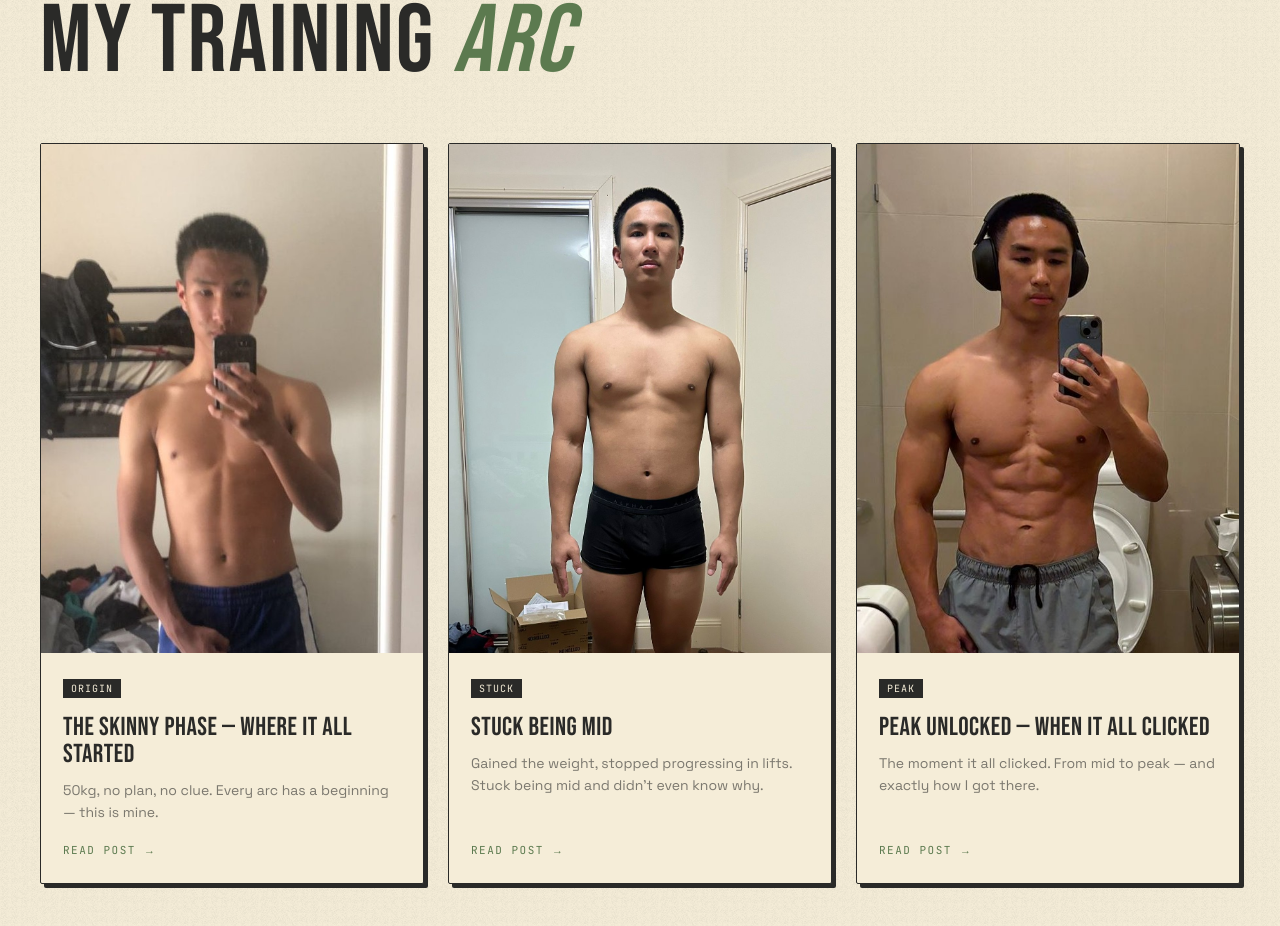
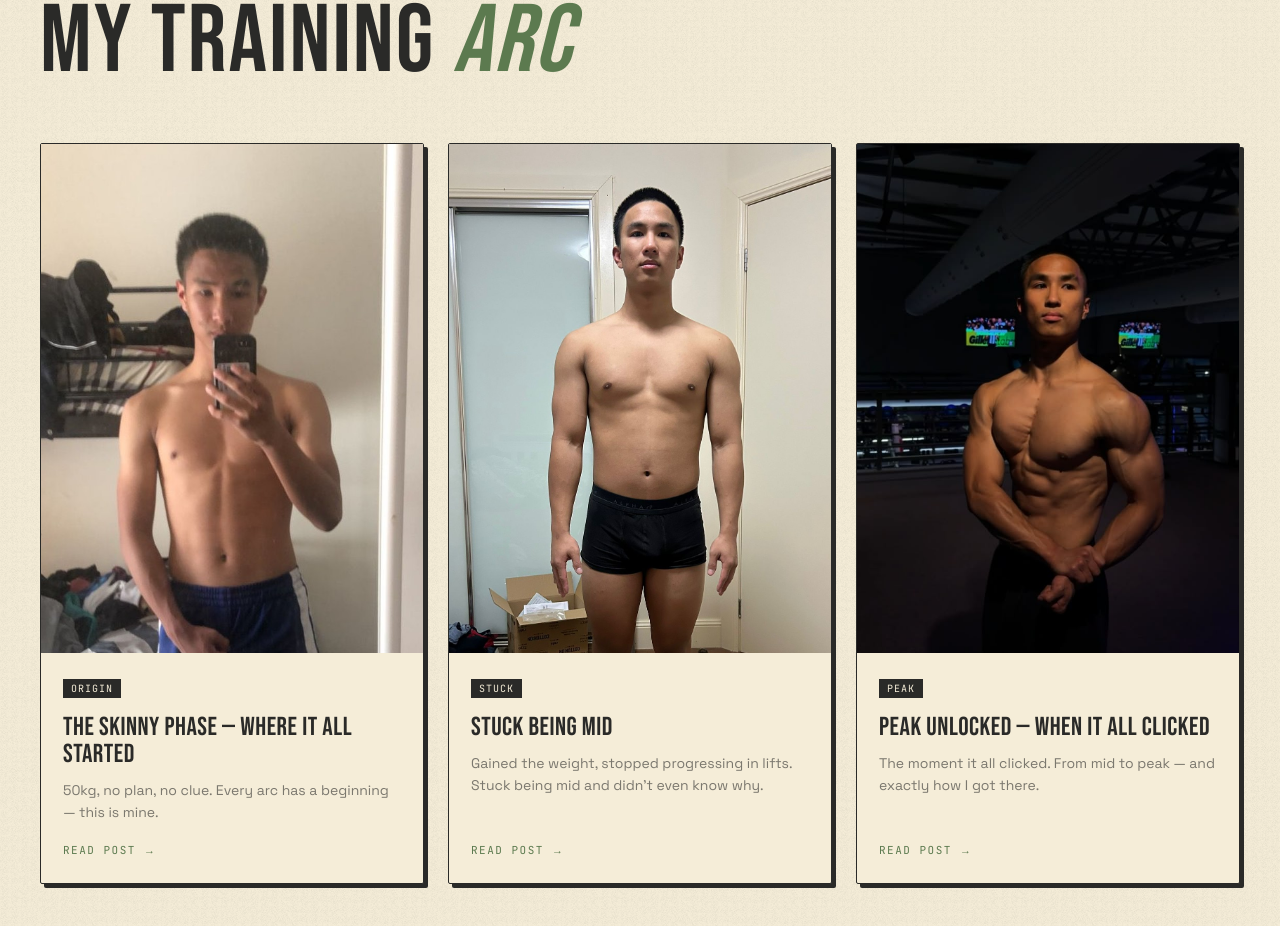
Before and after one commit to ishirthakur/tencoaching-site, a Next.js app: page / in a window 1280 px wide. Shown: the part 5585-6511 px from the top of the page. Built offline with nearby package versions, Linux system fonts and the light colour scheme.

Commit message:
Update PEAK journal photo and center its framing
Swap in the new pose photo and center the PEAK card's crop
(object-position 50% 50%) so the subject isn't top-aligned.

Co-Authored-By: Claude Opus 4.7 <noreply@anthropic.com>

```diff
--- a/app/page.tsx
+++ b/app/page.tsx
@@ -167,7 +167,7 @@ function AboutPhoto({ src }: { src: string }) {
 
 // ── Journal card portrait photo ───────────────────────────────────────────
 
-function JournalPhoto({ src }: { src: string }) {
+function JournalPhoto({ src, position = "top" }: { src: string; position?: string }) {
   const [failed, setFailed] = useState(false);
   return (
     <div style={{
@@ -179,7 +179,7 @@ function JournalPhoto({ src }: { src: string }) {
         style={{ opacity: 0.3, flexShrink: 0 }} />
       {!failed && (
         <Image src={src} alt="" fill
-          style={{ objectFit: "cover", objectPosition: "top" }}
+          style={{ objectFit: "cover", objectPosition: position }}
           onError={() => setFailed(true)} />
       )}
     </div>
@@ -872,7 +872,7 @@ export default function HomePage() {
                   boxShadow: `4px 4px 0 ${INK}`, cursor: "pointer",
                   display: "flex", flexDirection: "column",
                 }}>
-                <JournalPhoto src={p.photo} />
+                <JournalPhoto src={p.photo} position={p.cat === "PEAK" ? "center" : "top"} />
                 <div style={{ padding: "22px 22px 24px", flex: 1, display: "flex", flexDirection: "column" }}>
                   <div style={{ marginBottom: 14 }}>
                     <span style={{ fontFamily: mono, fontSize: 10, background: INK, color: CREAM, padding: "3px 8px", letterSpacing: 1 }}>{p.cat}</span>
```
Also changed, not shown: public/photos/tenhang-peak.jpg.
